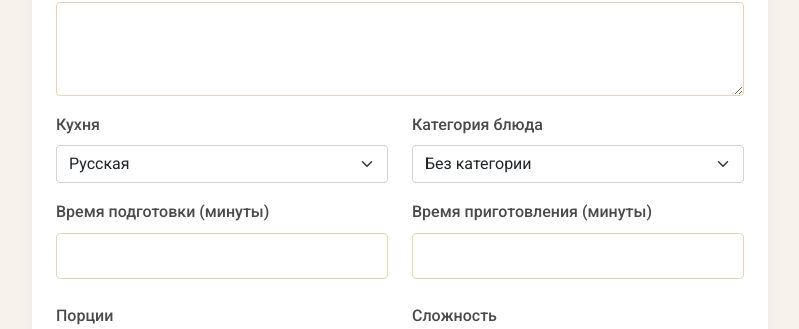
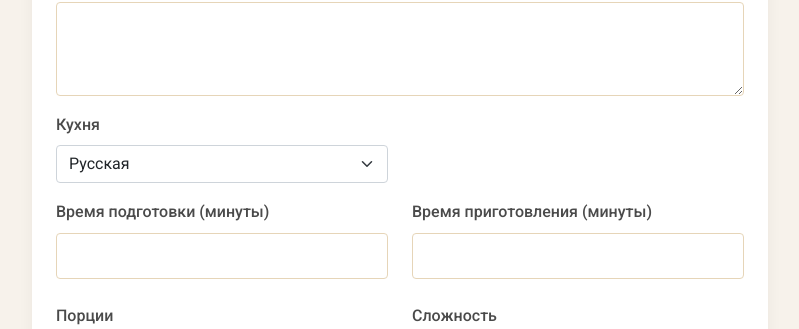
Before and after one commit to EgorK-Good/Kyrsach, a Flask app: page /add_recipe in a window 1280 px wide. Shown: the part 346-675 px from the top of the page, without its empty margins (240-1039 px from the left). Run offline with Flask 3, Linux system fonts and the light colour scheme; a user stored in the database is signed in; tables that the repository leaves empty hold one stand-in row (values such as "Sample post").

Commit message:
Assistant checkpoint: Remove categories field from forms and routes
Assistant generated file changes:
- forms.py: Remove categories field from RecipeForm
- routes.py: Remove categories handling from add_recipe route
- templates/add_recipe.html: Remove categories field from template

---

User prompt:

так кретическая ошибка ушла но теперь возникает другая ошибка просят проверить введенные данные нам нужно убрать окно категорий при добавлении блюд и также убрать его из всех остальных файлах чтобы не возникало ошибок

Replit-Commit-Author: Assistant
Replit-Commit-Session-Id: 4661385e-f45a-4269-9efa-91fc41ad0dff

```diff
--- a/forms.py
+++ b/forms.py
@@ -32,9 +32,6 @@ class RecipeForm(FlaskForm):
         ('Сложный', 'Сложный')
     ], validators=[DataRequired()])
     cuisine_id = SelectField('Кухня', coerce=int, validators=[DataRequired()])
-    # Поле для выбора категорий (для расширенной фильтрации)
-    categories = SelectField('Категория блюда', choices=[], coerce=int, validators=[Optional()])
-    # URL основного изображения
     image_url = StringField('URL изображения', validators=[DataRequired()],
                            description='Введите URL адрес изображения (например, https://example.com/image.jpg)')
     submit = SubmitField('Сохранить рецепт')
--- a/routes.py
+++ b/routes.py
@@ -377,11 +377,6 @@ def add_recipe():
     # Заполняем выбор кухни
     form.cuisine_id.choices = [(c.id, c.name) for c in Cuisine.query.all()]
 
-    # Заполняем категории, если они есть
-    categories = Category.query.all()
-    if categories:
-        form.categories.choices = [(0, 'Без категории')] + [(c.id, c.name) for c in categories]
-
     if form.validate_on_submit():
         try:
             recipe = Recipe(
@@ -395,14 +390,8 @@ def add_recipe():
                 difficulty=form.difficulty.data,
                 cuisine_id=form.cuisine_id.data,
                 user_id=current_user.id,
-                image_url=form.image_url.data  # Просто сохраняем URL изображения
+                image_url=form.image_url.data
             )
-
-            # Добавляем категорию, если выбрана
-            if form.categories.data and form.categories.data > 0:
-                category = Category.query.get(form.categories.data)
-                if category:
-                    recipe.categories.append(category)
 
             try:
                 db.session.add(recipe)
--- a/templates/add_recipe.html
+++ b/templates/add_recipe.html
@@ -48,17 +48,7 @@
                                     </div>
                                 {% endif %}
                             </div>
-                            <div class="col-md-6">
-                                {{ form.categories.label(class="form-label") }}
-                                {{ form.categories(class="form-select") }}
-                                {% if form.categories.errors %}
-                                    <div class="text-danger">
-                                        {% for error in form.categories.errors %}
-                                            <small>{{ error }}</small>
-                                        {% endfor %}
-                                    </div>
-                                {% endif %}
-                            </div>
+
                         </div>
 
                         <div class="row mb-3">
```
